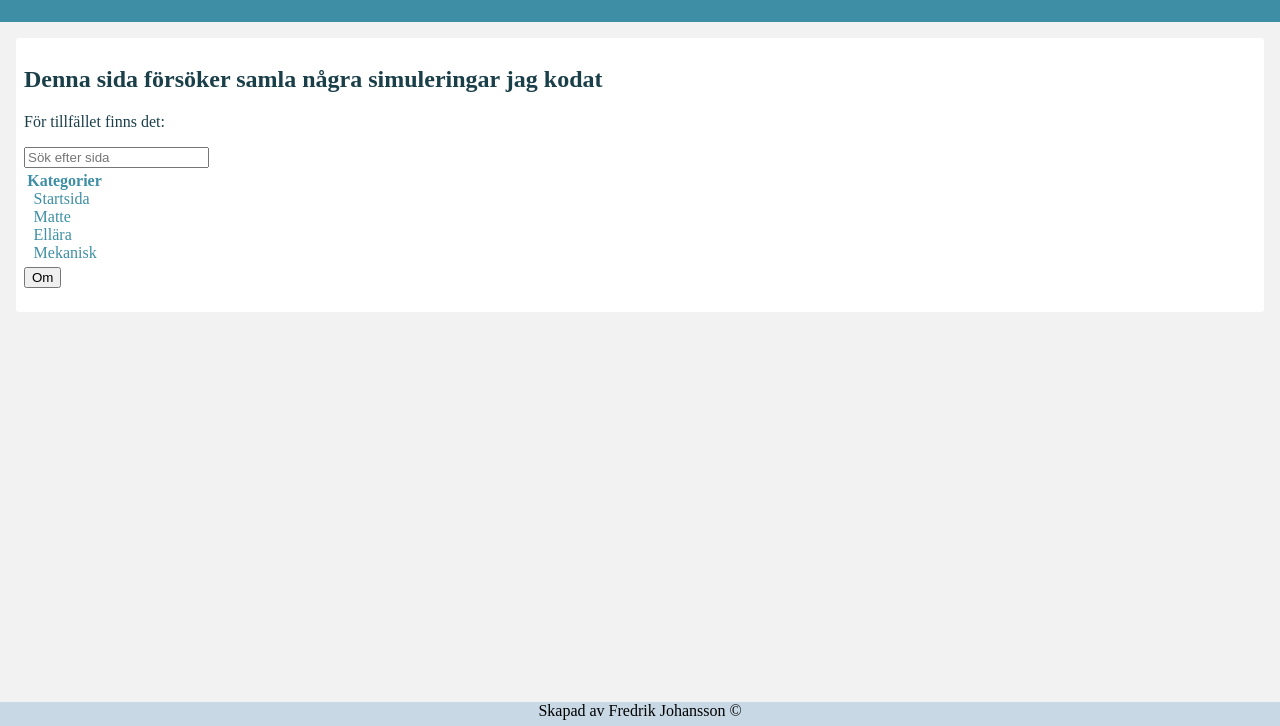
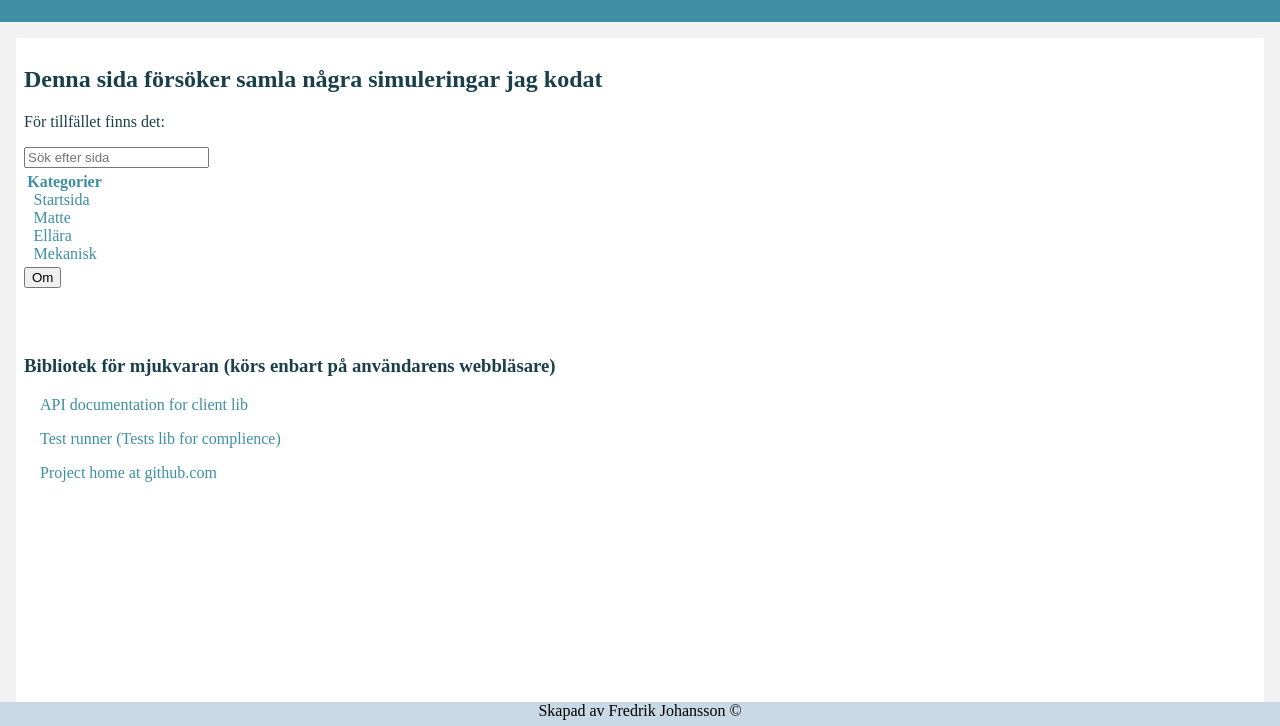
Before and after one commit to mumme74/simulators, a website: page index.html in a window 1280 px wide. Shown: the part 74-800 px from the top of the page. Drawn offline with Linux system fonts and the light colour scheme.

Commit message:
Made the startpage more presentable

```diff
--- a/css/common.css
+++ b/css/common.css
@@ -13,6 +13,9 @@
   --phase2: #cfac4c;
   --warn: #f7b21f;
   --error: rgb(250, 52, 26);
+  --pageheader-height: 5rem;
+  --pagefooter-height: 1.5rem;
+  --pagecontent-height: calc(100vh - calc(var(--pageheader-height) + var(--pagefooter-height)));
 }
 
 body, html {
@@ -35,6 +38,7 @@ body > div:first-child > header {
   color: var(--common);
   padding: 0.5rem;
   padding-left: 1rem;
+  height: var(--pageheader-height);
 }
 
 body > div:first-child > header > h1 {
@@ -43,16 +47,16 @@ body > div:first-child > header > h1 {
 }
 
 body > div:first-child > section {
-  margin: 1em;
+  margin: 1rem;
   color: var(--text-color);
-  padding-bottom: 1.5rem;
+  min-height: calc(var(--pagecontent-height) - 2rem);
 }
 
 body > div:first-child > footer {
   position: absolute;
   bottom: 0;
   width: 100%;
-  height: 1.5rem;
+  height: var(--pagefooter-height);
   background-color: var(--common);
   text-align: center;
 }
--- a/index.html
+++ b/index.html
@@ -4,14 +4,27 @@
     <meta charset="UTF-8">
     <meta http-equiv="X-UA-Compatible" content="IE=edge">
     <meta name="viewport" content="width=device-width, initial-scale=1.0">
-    <title>Cos - Sin animation</title>
+    <title>Simulators</title>
     <style>
       @import url(css/common.css);
-      body > div > section {
+      #content {
         background-color: var(--content);
         padding: 0.5rem;
         border-radius: 0.2rem;
       }
+      .lib {
+        padding-top: 3rem;
+      }
+      .lib a {
+        display: block;
+        margin: 1rem;
+        text-decoration: none;
+        color: var(--dark-color);
+      }
+      .lib a:visited, .lib a:active .lib a:current {
+        text-decoration: none;
+      }
+      .lib a:hover { color: var(--text-color); }
     </style>
     <script type="module">
       import  { Menu } from "./menu.mjs"
@@ -23,10 +36,16 @@
       <header class="page-header">
         <h1>Simuleringar och annat för fordonselever</h1>
       </header>
-      <section>
+      <section id="content">
         <h2>Denna sida försöker samla några simuleringar jag kodat</h2>
         <p>För tillfället finns det:</p>
         <div id="menu"></div>
+        <section class="lib">
+          <h3>Bibliotek för mjukvaran (körs enbart på användarens webbläsare)</h3>
+          <a href="lib/doc">API documentation for client lib</a>
+          <a href="lib/test">Test runner (Tests lib for complience)</a>
+          <a href="https://github.com/mumme74/simulators">Project home at github.com</a>
+        </section>
       </section>
       <footer></footer>
     </div>
```
Also changed, not shown: lib/test/index.html (renamed from lib/test/test.html).
